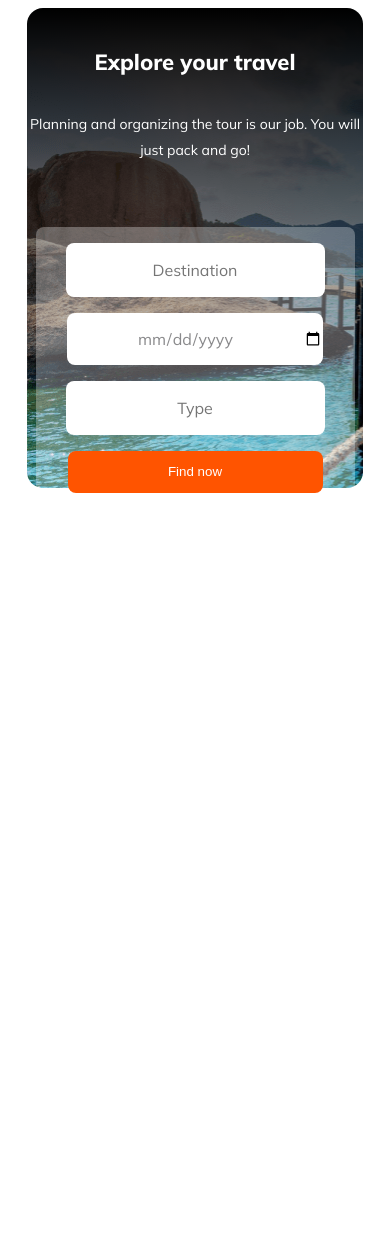
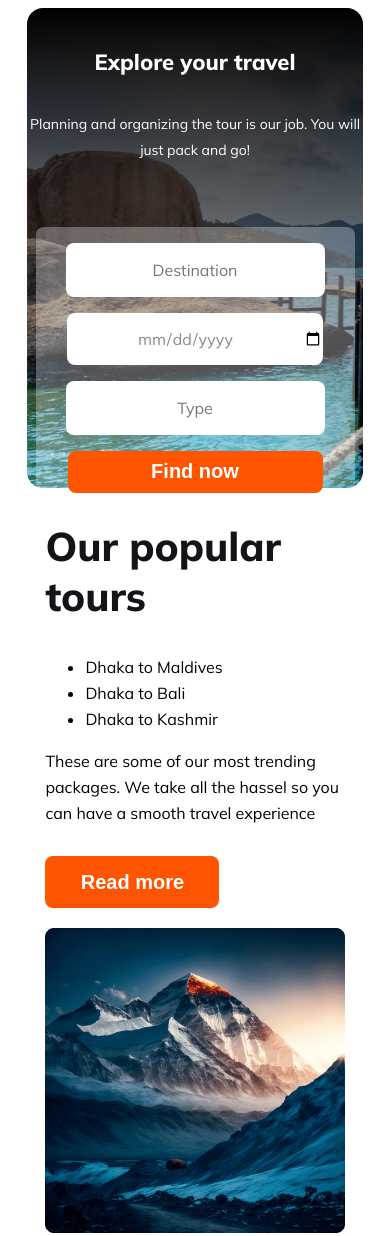
Before and after one commit to AhmedNur00/b9a2, a plain HTML site: page index.html in a window 390 px wide. Before the commit the page ends 844 px from the top, so only its background shows below. Drawn offline with Linux system fonts and the light colour scheme.

Commit message:
our tours section added

```diff
--- a/index.html
+++ b/index.html
@@ -24,7 +24,19 @@
 
     </header>
     <main>
-
+        <section class="our-tours">
+            <div class="our-tours-content">
+                <h1> Our popular tours</h1>
+                <ul>
+                <li>Dhaka to Maldives</li>
+                <li>Dhaka to Bali</li>
+                <li>Dhaka to Kashmir</li>
+                </ul>
+                <p>These are some of our most trending packages. We take all the hassel so you can have a smooth travel experience</p>
+                <button>Read more</button>
+            </div>
+            <img src="Images/Rectangle 4.png" alt="">
+        </section>
     </main>
     <footer>
 
--- a/style.css
+++ b/style.css
@@ -61,18 +61,76 @@ form > input {
     text-align: center;
 }
 
-form > button {
+button {
     width: 174px;
     height: 52px;
     border-radius: 8px;
     background: #ff5400;
     border: none;
     color: #FFF;
+    font-size: 20px;
+    font-weight: 600;
 }
+
+/* our tours section  */
+
+.our-tours {
+    display: flex;
+    width: 80%;
+    margin: auto;
+    margin-top: 100px;
+    justify-content: space-between;
+
+}
+.our-tours-content {
+    width: 45%;
+}
+.our-tours > img {
+    width: 45%;
+}
+.our-tours-content > h1 {
+    color: #131318;
+    font-family: 'Mulish';
+    font-size: 40px;
+    font-style: normal;
+    font-weight: 800;
+    line-height: normal;
+}
+.our-tours-content > p {
+    margin-top: 10px;
+    margin-bottom: 60px;
+}
+
+.our-tours-content > p,
+.our-tours-content > ul > li {
+    font-family: Mulish;
+    font-size: 16px;
+    font-style: normal;
+    font-weight: 400;
+    line-height: 26px;
+
+}
+
+
+
+
+
+
+
+
+
+
+
+
+
+
 
 /* responsive styles  */
 
 @media screen and (max-width: 600px) {
+
+    /* banner  */
+
     .banner {
         width: 90%;
         height: 480px;
@@ -114,4 +172,25 @@ form > button {
         height: 52px;
         text-align: center;
     }
+
+    /* our tours  */
+
+    .our-tours {
+        display: flex;
+        flex-direction: column;
+        width: 80%;
+        margin: auto;
+        padding: 0;
+    }
+    .our-tours-content {
+        width: 100%;
+    }
+    .our-tours > img {
+        width: 100%;
+        margin-top: 20px;
+    }
+
+    .our-tours-content > p {
+        margin-bottom: 30px;
+    }
 }
```
